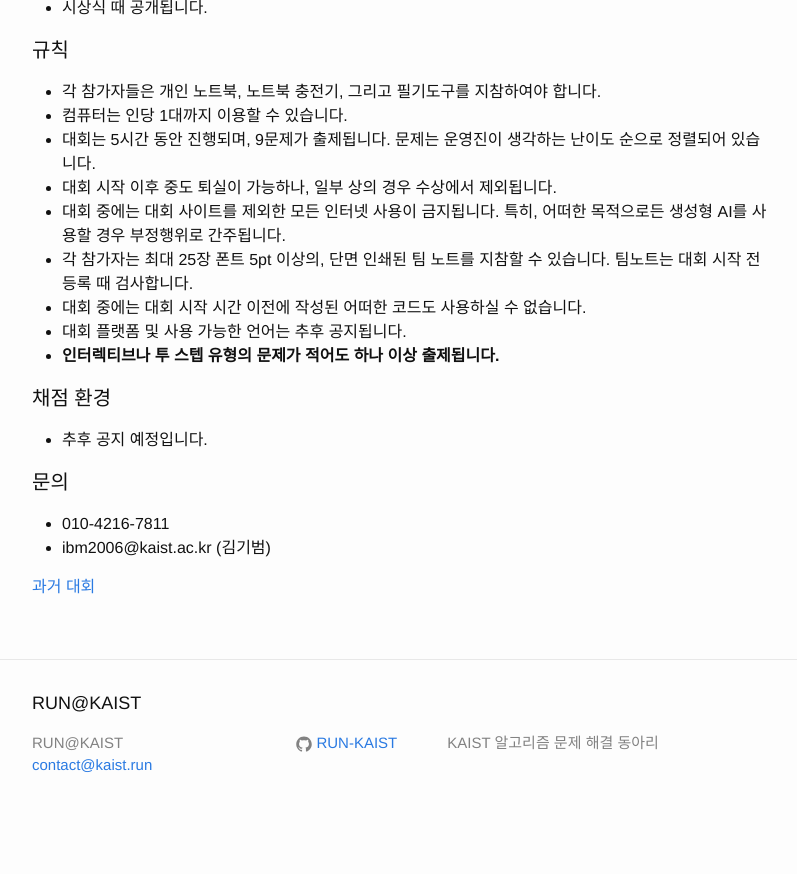
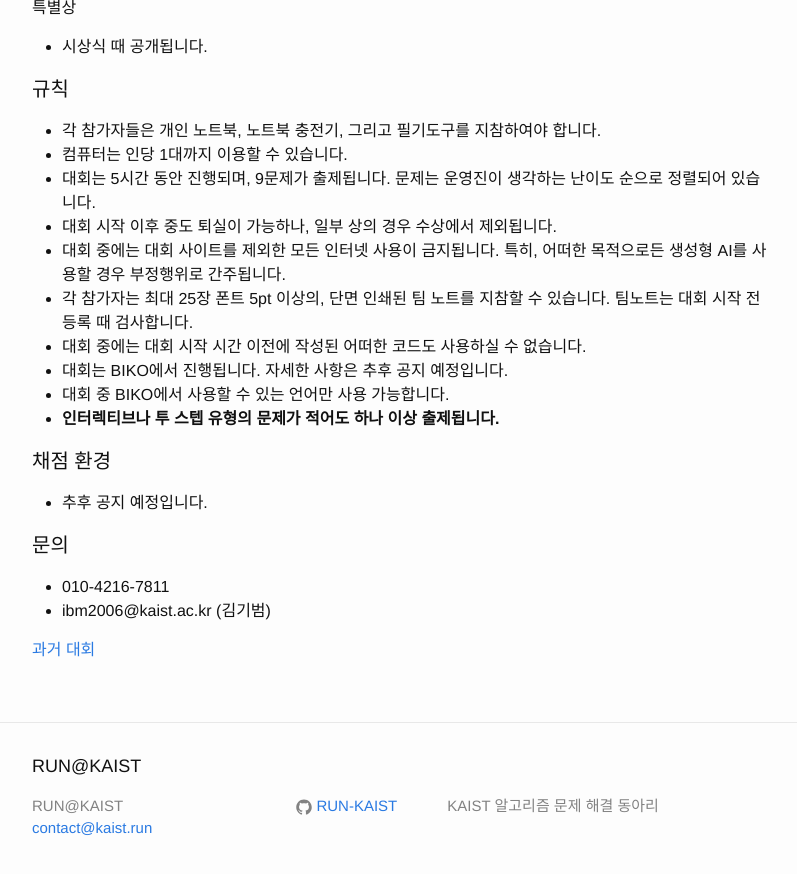
Before and after one commit to RUN-KAIST/kaist.run, a Jekyll site: the page built from contests/2026spring_ko.md, in a window 1280 px wide and 900 px high, scrolled down 1451 px. Shown: the top 874 px of the window, without its empty margins (238-1035 px from the left). Built offline with Jekyll 4.4.1, drawn with Linux system fonts in a browser that asks for light colours; before the commit the page ends 2288 px from its top, so only the background shows below that; some of the changed text lies outside the part shown.

Commit message:
Update 2026spring_ko.md

```diff
--- a/contests/2026spring_ko.md
+++ b/contests/2026spring_ko.md
@@ -7,7 +7,7 @@ ref: contest-2026spring
 ---
 
 ## 2026 KAIST RUN Spring Contest가 열립니다!
-
+(UPD: 대회는 [BIKO](https://www.biko.kr/)에서 진행될 예정입니다. 참가하실 분들은 미리 대회 환경을 체험하시는 것을 권장드립니다.)
 
 <div style="text-align: center">
     <img src="/contest/2026-spring/2026 KAIST RUN Spring Contest.png" alt="poster" style="width: 700px;"/>
@@ -52,7 +52,8 @@ ref: contest-2026spring
 - 대회 중에는 대회 사이트를 제외한 모든 인터넷 사용이 금지됩니다. 특히, 어떠한 목적으로든 생성형 AI를 사용할 경우 부정행위로 간주됩니다.
 - 각 참가자는 최대 25장 폰트 5pt 이상의, 단면 인쇄된 팀 노트를 지참할 수 있습니다. 팀노트는 대회 시작 전 등록 때 검사합니다.
 - 대회 중에는 대회 시작 시간 이전에 작성된 어떠한 코드도 사용하실 수 없습니다.
-- 대회 플랫폼 및 사용 가능한 언어는 추후 공지됩니다.
+- 대회는 BIKO에서 진행됩니다. 자세한 사항은 추후 공지 예정입니다.
+- 대회 중 BIKO에서 사용할 수 있는 언어만 사용 가능합니다.
 - **인터렉티브나 투 스텝 유형의 문제가 적어도 하나 이상 출제됩니다.**
 
 #### 채점 환경
```
